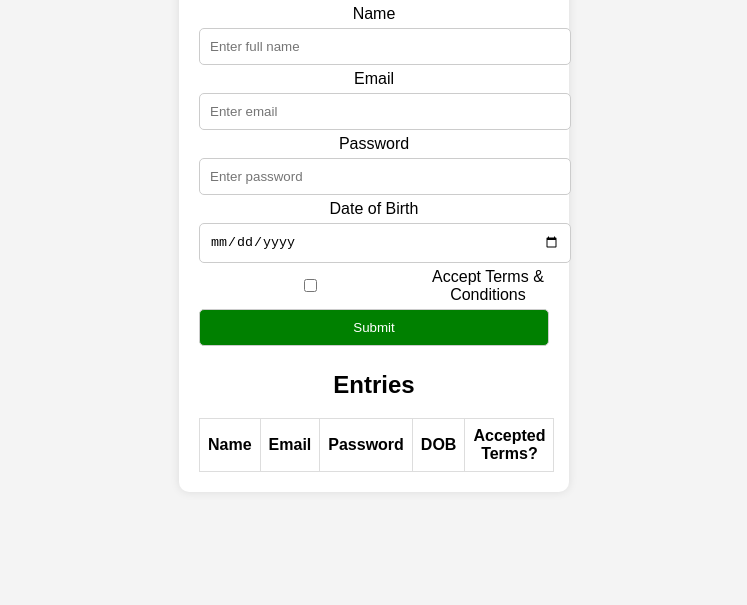
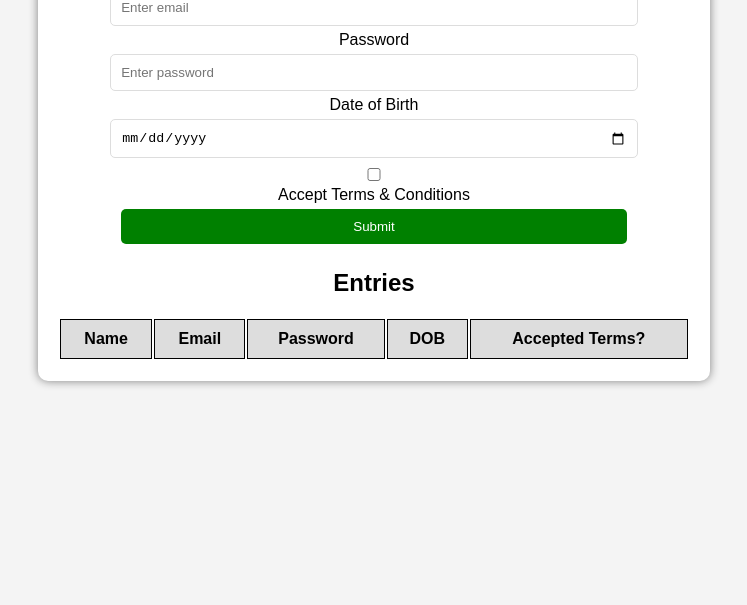
Before and after one commit to Divyadivi2/wd101, a plain HTML site: page index.html in a window 1280 px wide. Shown: the part 195-800 px from the top of the page, without its empty margins (266-1013 px from the left). Drawn offline with Linux system fonts and the light colour scheme.

Commit message:
Update style.css

```diff
--- a/style.css
+++ b/style.css
@@ -1,55 +1,53 @@
 body {
     font-family: Arial, sans-serif;
     background-color: #f4f4f4;
-    display: flex;
-    justify-content: center;
-    align-items: center;
-    height: 100vh;
-    margin: 0;
+    text-align: center;
 }
 
 .container {
+    width: 50%;
+    margin: auto;
     background: white;
     padding: 20px;
+    box-shadow: 0px 0px 10px gray;
     border-radius: 10px;
-    box-shadow: 0px 0px 10px rgba(0, 0, 0, 0.1);
-    text-align: center;
-    width: 350px;
+}
+
+form {
+    display: flex;
+    flex-direction: column;
+    align-items: center;
 }
 
 input, button {
-    width: 100%;
+    width: 80%;
     padding: 10px;
     margin: 5px 0;
+    border: 1px solid #ddd;
     border-radius: 5px;
-    border: 1px solid #ccc;
 }
 
 button {
-    background: green;
+    background-color: green;
     color: white;
+    border: none;
     cursor: pointer;
 }
 
 button:hover {
-    background: darkgreen;
+    background-color: darkgreen;
 }
 
 table {
     width: 100%;
-    margin-top: 10px;
-    border-collapse: collapse;
+    margin-top: 20px;
 }
 
 th, td {
-    border: 1px solid #ddd;
-    padding: 8px;
-    text-align: center;
+    padding: 10px;
+    border: 1px solid black;
 }
 
-.checkbox-container {
-    display: flex;
-    align-items: center;
-    gap: 5px;
-    justify-content: center;
+th {
+    background-color: #ddd;
 }
```
